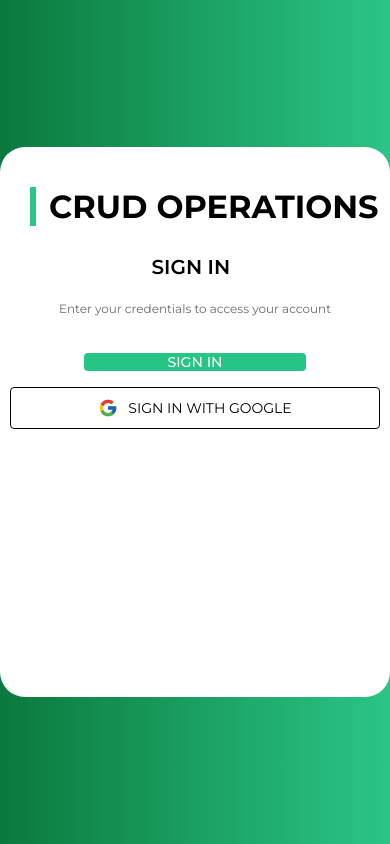
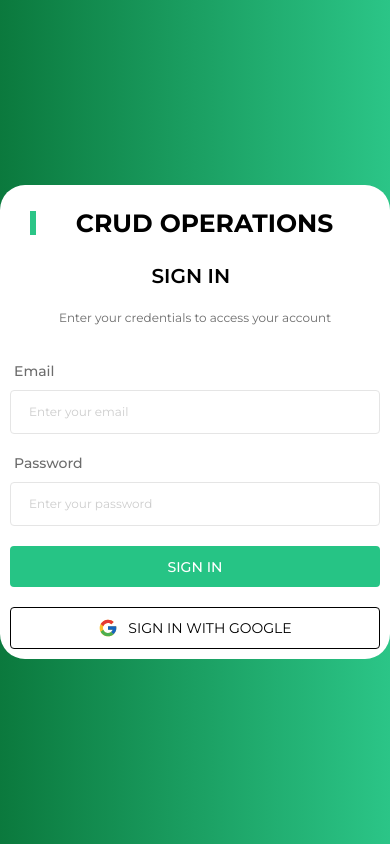
Before and after one commit to BlueTeam-2challenge/2challenge-front, a React (Vite) app: page /login in a window 390 px wide. Built offline with nearby package versions, Linux system fonts and the light colour scheme; no server answers.

Commit message:
chore: Update CSS for SignIn, GoogleButton, Logo, and Table components

```diff
--- a/src/components/GoogleButton/GoogleButton.module.css
+++ b/src/components/GoogleButton/GoogleButton.module.css
@@ -2,6 +2,7 @@
   display: flex;
   justify-content: center;
   align-items: center;
+  width: 100%;
 }
 
 .btn {
@@ -10,7 +11,7 @@
   justify-content: center;
   align-items: center;
   background-color: #ffffff;
-  color: rgb(0, 0, 0);
+  color: #000;
   border: 1px solid #000;
   border-radius: 4px;
   padding: 10px 20px;
@@ -21,6 +22,7 @@
 .btn:hover {
   border: none;
   color: #ffffff;
+  border: 1px solid #fff;
   background-color: #357ae8;
 }
 
--- a/src/components/Logo/Logo.module.css
+++ b/src/components/Logo/Logo.module.css
@@ -1,7 +1,7 @@
 .logoDefault {
   display: flex;
   align-items: center;
-  justify-content: flex-start;
+  justify-content: center;
   flex-direction: row;
   flex-wrap: nowrap;
   width: 344px;
@@ -54,8 +54,17 @@
 }
 
 @media (max-width: 768px) {
-
   .logoTextSmall {
     font-size: 12px;
   }
 }
+
+@media screen and (max-width: 480px) {
+  .logoDefault {
+    width: 100%;
+    height: 24px;
+  }
+  .logoText {
+    font-size: 25px;
+  }
+}
--- a/src/components/SignIn/SignIn.module.css
+++ b/src/components/SignIn/SignIn.module.css
@@ -2,6 +2,7 @@
   display: flex;
   justify-content: center;
   align-items: center;
+  width: 100%;
 }
 
 .btn {
@@ -26,14 +27,3 @@
   font-size: 0.88rem;
   display: flex;
 }
-
-@media (max-width: 767px) {
-  .btn {
-    width: 60%;
-    height: auto;
-  }
-
-  .btn-textPage {
-    font-size: 0.8rem;
-  }
-}
--- a/src/components/TextInput/TextInput.module.css
+++ b/src/components/TextInput/TextInput.module.css
@@ -4,17 +4,16 @@
   font-weight: 500;
   gap: 10px;
   width: 100%;
-  max-width: 415px;
   max-height: 100px;
   margin: 0 auto;
 }
 .inputLabel {
+  margin-left: 4px;
   font-size: 14px;
   color: var(--color-text-input);
-  margin-bottom: 0.25rem;
 }
 .textInput {
-  padding: 0.5rem;
+  padding: 14px 18px;
   border: 1px solid var(--color-outline);
   border-radius: 4px;
   font-size: 12px;
@@ -26,6 +25,7 @@
 }
 
 .textInput:focus {
+  color: var(--color-primary);
   border: 1px solid var(--color-primary);
 }
 
@@ -47,6 +47,5 @@
   font-weight: bold;
 }
 .textInput::placeholder {
-  color: #CDCDCD;
-
+  color: #cdcdcd;
 }
--- a/src/components/TextInput/index.tsx
+++ b/src/components/TextInput/index.tsx
@@ -14,7 +14,7 @@ export function TextInput(props: TextInputProps) {
         type={props.type}
         name={props.name}
         placeholder={props.placeholder}
-        onBlur={() => setError("Required Field")}
+        onBlur={props.onBlur}
         onChange={props.onChange}
         className={error ? styles.textInputError : styles.textInput}
       />
--- a/src/components/TextInput/types.ts
+++ b/src/components/TextInput/types.ts
@@ -1,7 +1,8 @@
+import { HTMLInputTypeAttribute } from "react";
 export interface TextInputProps {
   label: string;
   name: string;
-  type: string;
+  type: HTMLInputTypeAttribute;
   placeholder?: string;
   error?: string;
   onChange?: () => void;
--- a/src/pages/Login/Login.module.css
+++ b/src/pages/Login/Login.module.css
@@ -0,0 +1,88 @@
+body {
+  background: linear-gradient(
+    to right,
+    var(--color-darkGreen),
+    var(--color-primary)
+  );
+}
+
+.container {
+  display: flex;
+  justify-content: center;
+  align-items: center;
+  height: 100vh;
+}
+
+.card {
+  display: flex;
+  flex-direction: column;
+  align-items: center;
+  border-radius: 25px;
+  width: 475px;
+  height: auto;
+  top: 175px;
+  background-color: white; /* Adiciona cor de fundo aqui, se necessário */
+}
+
+.cardTitle {
+  width: 330px;
+  top: 219px;
+}
+
+.cardText {
+  width: 87px;
+  height: 27px;
+  font-family: "Montserrat";
+  font-weight: 600;
+  font-size: 22px;
+  top: 301px;
+  margin: 0 auto;
+}
+
+.cardSubtitle {
+  display: flex;
+  justify-content: center;
+  top: 337px;
+  font-size: 0.875rem;
+  line-height: 1.063rem;
+  color: #6c6c6c;
+}
+
+.formWrapper {
+  margin: 0 auto;
+  display: flex;
+  justify-content: center;
+  width: 100%;
+  max-width: 415px;
+  gap: 20px;
+  flex-direction: column;
+  align-items: center;
+}
+
+@media (max-width: 768px) {
+  .card {
+    padding: 15px;
+  }
+  .cardTitle {
+    font-size: 1.7rem;
+    margin-bottom: 15px;
+  }
+}
+
+@media (max-width: 480px) {
+  .card {
+    padding: 10px;
+  }
+  .cardTitle {
+    font-size: 1.5rem;
+    margin-bottom: 10px;
+  }
+  .cardText {
+    font-size: 1.25rem;
+    margin-bottom: 5px;
+  }
+  .cardSubtitle {
+    font-size: 0.75rem;
+    margin-bottom: 20px;
+  }
+}
--- a/src/pages/Login/Login.tsx
+++ b/src/pages/Login/Login.tsx
@@ -1,5 +1,6 @@
-import { Card, Container, Form, Button } from "react-bootstrap";
-import "./Loginpage.css";
+import React, { useState } from "react";
+import { Card, Container } from "react-bootstrap";
+import styles from "./Login.module.css";
 import { Logo } from "@components/Logo/index";
 import { TextInput } from "@components/TextInput/index";
 import SignIn from "@components/SignIn/SignIn";
@@ -8,7 +9,6 @@ import {
   loginWithEmailAndPassword,
   signInWithGoogle,
 } from "@app/services/firebaseServices";
-import { useState } from "react";
 import { useNavigate } from "react-router-dom";
 
 const LoginPage = () => {
@@ -34,22 +34,36 @@ const LoginPage = () => {
       console.log(error);
     }
   };
+
   return (
-    <Container className="container">
-      <Card className="card" style={{ backgroundColor: "white" }}>
-        <Card.Title className="card-title">
-          <Logo variant="default" />
+    <Container className={styles.container}>
+      <Card className={styles.card}>
+        <Card.Title className={styles.cardTitle}>
+          <Logo variant={"default"} />
         </Card.Title>
-        <Card.Text className="card-text"> SIGN IN</Card.Text>
-        <Card.Subtitle className="card-subtitle">
+        <Card.Text className={styles.cardText}> SIGN IN</Card.Text>
+        <Card.Subtitle className={styles.cardSubtitle}>
           Enter your credentials to access your account
         </Card.Subtitle>
-
-        <SignIn label="SIGN IN" isActive />
-        <GoogleButton
-          onClick={handleGoogleSignIn}
-          label="SIGN IN WITH GOOGLE"
-        />
+        <div className={styles.formWrapper}>
+          <TextInput
+            label="Email"
+            name="email"
+            type="email"
+            placeholder="Enter your email"
+          />
+          <TextInput
+            label="Password"
+            name="password"
+            type="password"
+            placeholder="Enter your password"
+          />
+          <SignIn label="SIGN IN" isActive />
+          <GoogleButton
+            label="SIGN IN WITH GOOGLE"
+            onClick={handleGoogleSignIn}
+          />
+        </div>
       </Card>
     </Container>
   );
```
